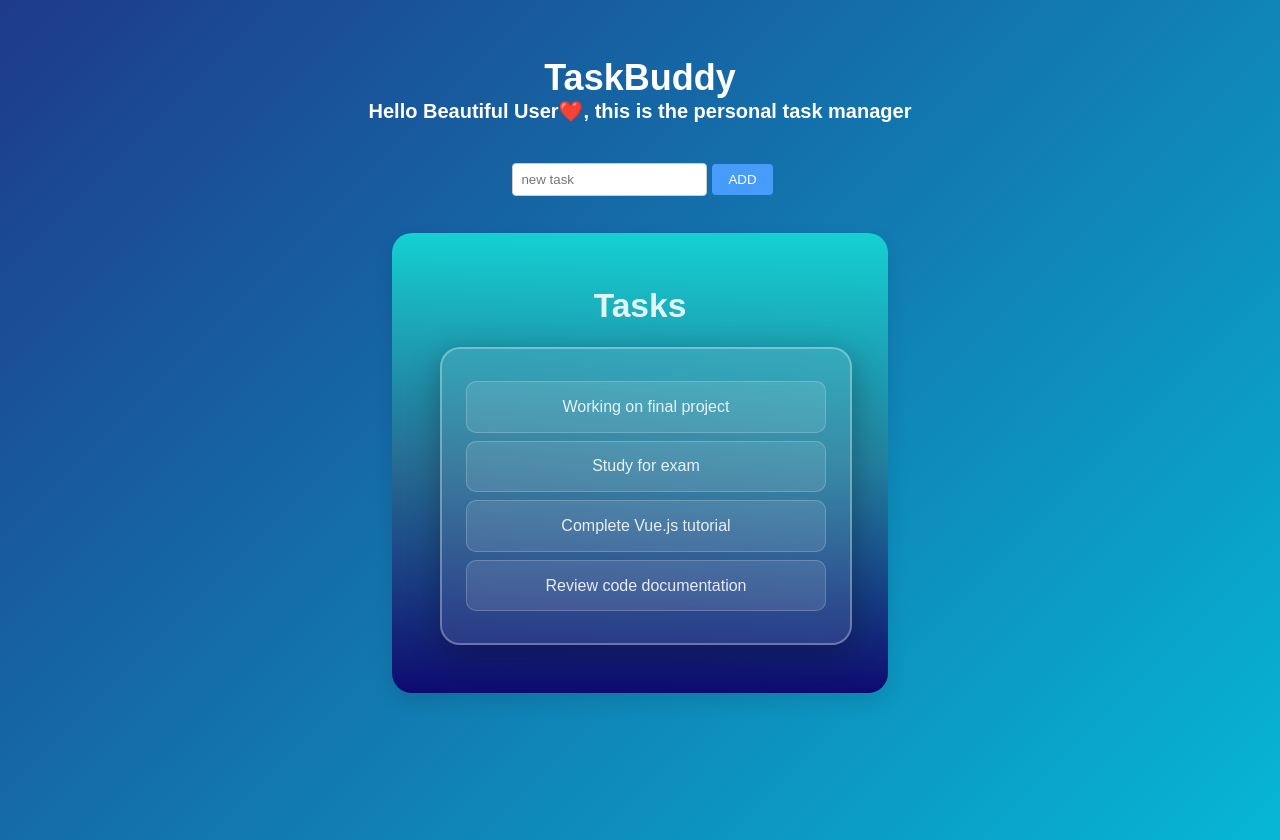
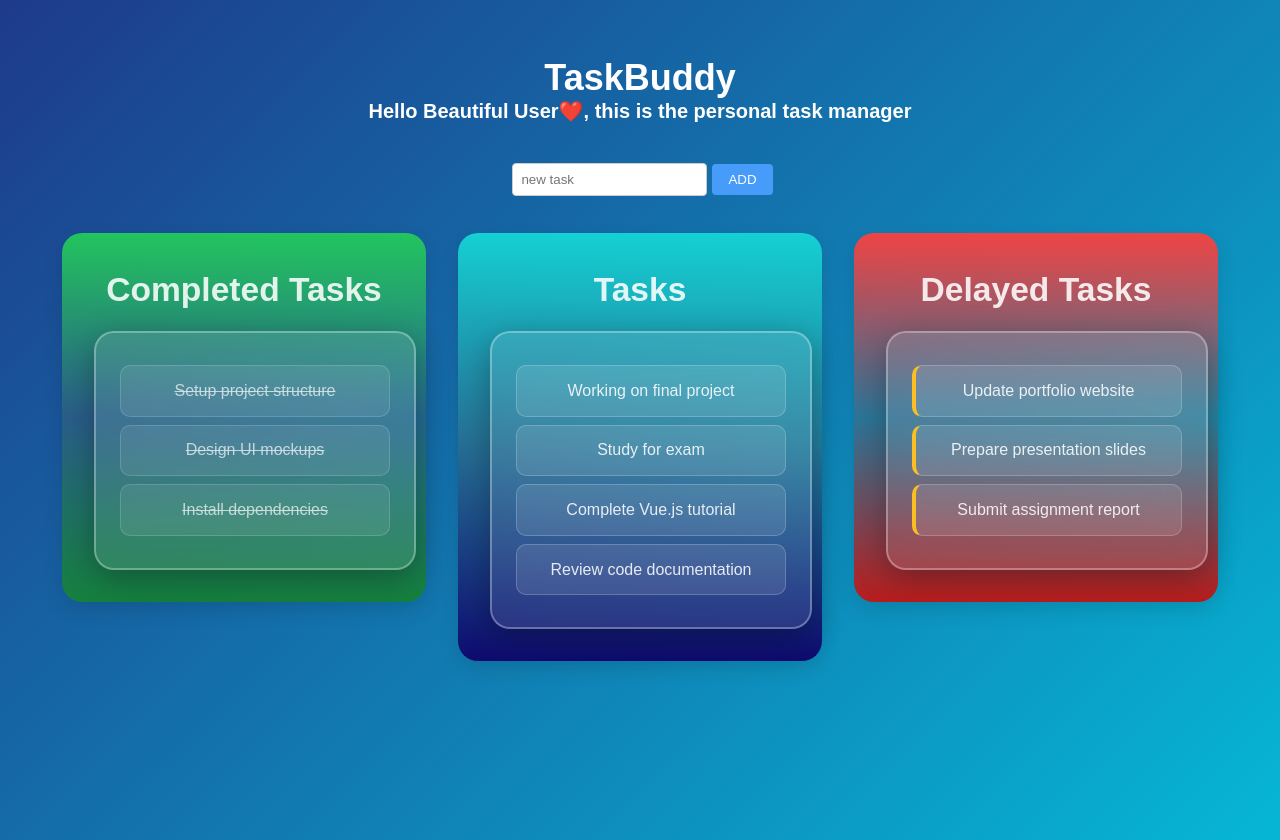
Before and after one commit to Llego-250/Task-Buddy, a Vue app: page / in a window 1280 px wide. Built offline with nearby package versions, Linux system fonts and the light colour scheme.

Commit message:
Adding complet and delayed tasks

```diff
--- a/src/App.vue
+++ b/src/App.vue
@@ -11,6 +11,15 @@
   </div>
 
   <div class="card-container">
+    <div class="card completed">
+      <div class="card-title">Completed Tasks</div>
+      <div class="task">
+        <div class="task-item completed-item">Setup project structure</div>
+        <div class="task-item completed-item">Design UI mockups</div>
+        <div class="task-item completed-item">Install dependencies</div>
+      </div>
+    </div>
+
     <div class="card">
       <div class="card-title">Tasks</div>
       <div class="task">
@@ -18,6 +27,15 @@
         <div class="task-item">Study for exam</div>
         <div class="task-item">Complete Vue.js tutorial</div>
         <div class="task-item">Review code documentation</div>
+      </div>
+    </div>
+
+    <div class="card delayed">
+      <div class="card-title">Delayed Tasks</div>
+      <div class="task">
+        <div class="task-item delayed-item">Update portfolio website</div>
+        <div class="task-item delayed-item">Prepare presentation slides</div>
+        <div class="task-item delayed-item">Submit assignment report</div>
       </div>
     </div>
   </div>
@@ -72,15 +90,25 @@ body {
 .card-container {
   flex: 1;
   display: flex;
-  justify-content: center;
-  align-items: center;
+  justify-content: space-between;
+  align-items: flex-start;
+  gap: 2rem;
+  max-width: 1400px;
+  margin: 0 auto;
 }
 .card{
-  width: 400px;
+  flex: 1;
+  min-width: 300px;
   background: linear-gradient(rgb(20, 209, 211), rgba(82, 108, 96, 0.299),rgb(14, 10, 111));
   border-radius: 20px;
   box-shadow: 0 8px 20px rgba(0, 0, 0, 0.1);
-  padding: 3rem;
+  padding: 2rem;
+}
+.card.completed {
+  background: linear-gradient(rgb(34, 197, 94), rgba(82, 108, 96, 0.299), rgb(21, 128, 61));
+}
+.card.delayed {
+  background: linear-gradient(rgb(239, 68, 68), rgba(108, 82, 82, 0.299), rgb(185, 28, 28));
 }
 .card-title{
   font-size: 2.1em;
@@ -103,6 +131,13 @@ body {
   background: rgba(255, 255, 255, 0.1);
   border-radius: 10px;
   border: 1px solid rgba(255, 255, 255, 0.2);
+}
+.completed-item {
+  text-decoration: line-through;
+  opacity: 0.8;
+}
+.delayed-item {
+  border-left: 4px solid #fbbf24;
 }
 #app {
   max-width: 1280px;
```
